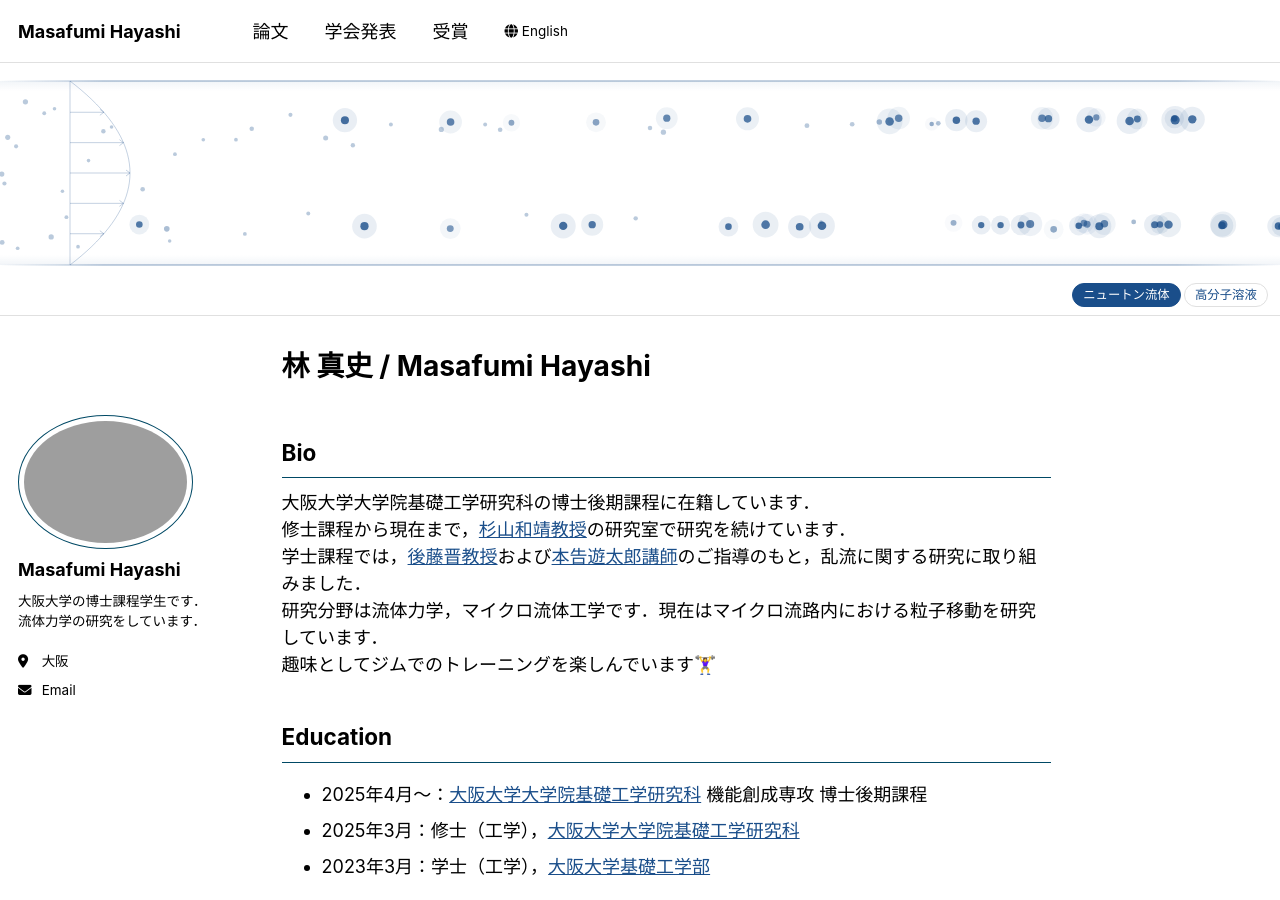
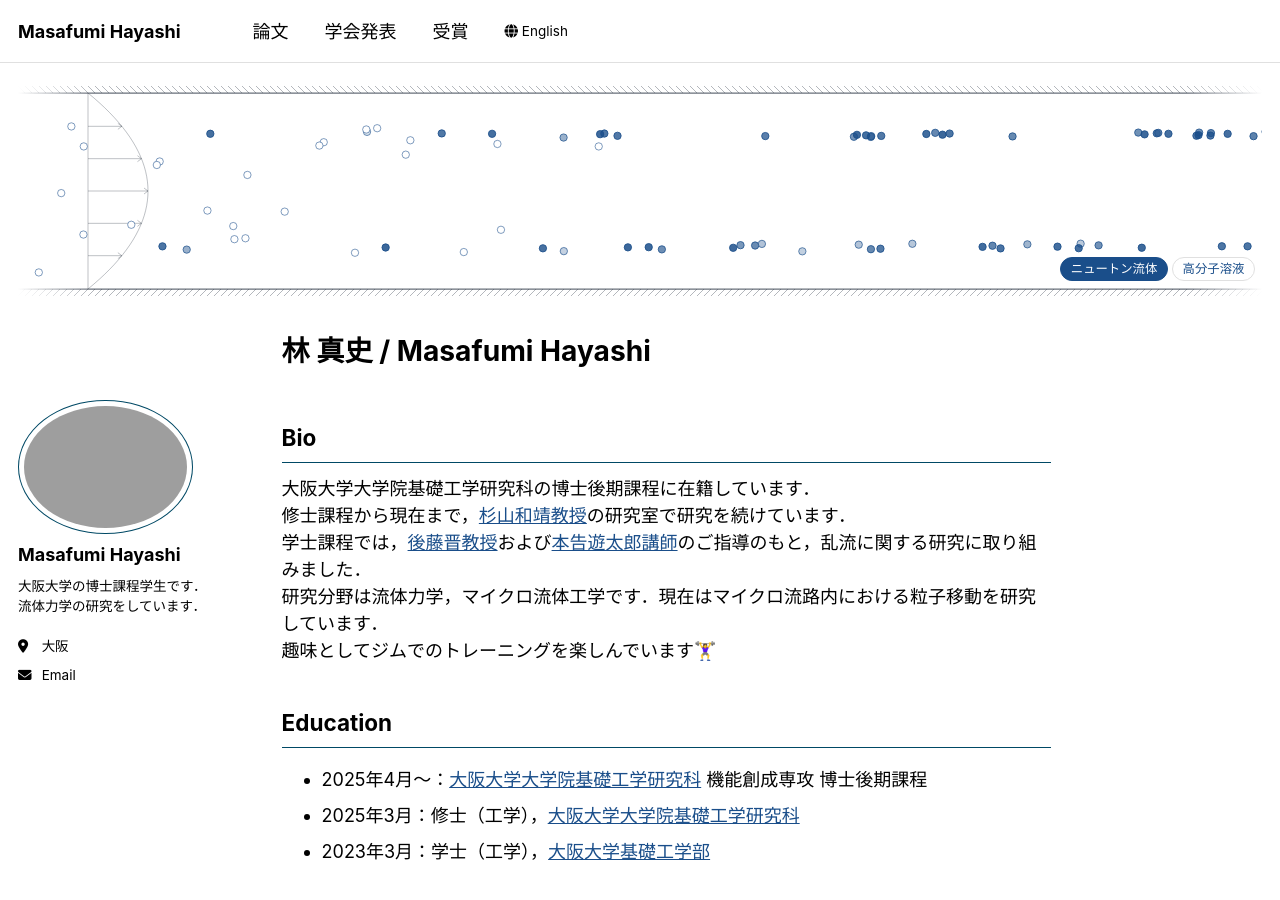
Before and after one commit to masafumin1515/masafumin1515.github.io, a Jekyll site: the page built from _pages/about.md, in a window 1280 px wide and 900 px high. Built offline with Jekyll 4.4.1, drawn with Linux system fonts in a browser that asks for light colours.

Commit message:
Restyle the focusing banner as a schematic aligned with the content width

```diff
--- a/_includes/focusing-bg.html
+++ b/_includes/focusing-bg.html
@@ -4,6 +4,7 @@
 {% endcomment %}
 {% assign t = site.data.i18n[page.lang] %}
 <section class="focusing-hero" aria-label="{{ t.focusing.caption }}">
+  <div class="focusing-hero__inner">
   <canvas id="focusing-bg" aria-hidden="true"></canvas>
   <div class="focusing-ui" role="group" aria-label="{{ t.focusing.caption }}">
     <span class="focusing-ui__modes">
@@ -11,4 +12,5 @@
       <button type="button" data-mode="viscoelastic" aria-pressed="false">{{ t.focusing.viscoelastic }}</button>
     </span>
   </div>
+  </div>
 </section>
--- a/_sass/_custom.scss
+++ b/_sass/_custom.scss
@@ -112,9 +112,18 @@ a {
    ========================================================================== */
 
 .focusing-hero {
-  position: relative;
-  margin-bottom: 0.5em;
-  border-bottom: 1px solid $rule-gray;
+  margin-top: 1em;
+
+  /* Same width as the page content (#main) */
+  &__inner {
+    @include container;
+    position: relative;
+    padding: 0 1em;
+
+    @include breakpoint($x-large) {
+      max-width: $x-large;
+    }
+  }
 
   canvas {
     display: block;
@@ -139,22 +148,26 @@ a {
   }
 }
 
+/* Mode switch: inside the channel at the lower right; below it on small screens */
 .focusing-ui {
   display: flex;
-  flex-wrap: wrap;
-  align-items: center;
   justify-content: flex-end;
-  gap: 0.3em 1em;
-  max-width: $x-large;
-  margin: 0 auto;
-  padding: 0 1em 0.6em;
+  gap: 0.3em;
+  padding-top: 0.4em;
   font-size: $type-size-7;
+
+  @include breakpoint($medium) {
+    position: absolute;
+    right: 2em;
+    bottom: 20px;
+    padding: 0;
+  }
 
   button {
     padding: 0.15em 0.8em;
     font: inherit;
     color: $link-blue;
-    background: transparent;
+    background: rgba(255, 255, 255, 0.9);
     border: 1px solid $rule-gray;
     border-radius: 999px;
     cursor: pointer;
--- a/assets/js/focusing-bg.js
+++ b/assets/js/focusing-bg.js
@@ -16,7 +16,9 @@
   const ctx = canvas.getContext("2d");
   const reduceMotion = window.matchMedia("(prefers-reduced-motion: reduce)").matches;
 
-  const RGB = "26, 78, 138";      // link blue of the site
+  const RGB = "26, 78, 138";      // link blue of the site, for the particles
+  const INK = "40, 50, 65";       // dark gray for the walls and the velocity profile
+  const HATCH = 7;                // px, spacing and length of the wall hatching
   const Y_EQ = 0.6;               // Newtonian equilibrium position (fraction of the half width)
   const CROSSING_TIME = 14;       // s for a centreline particle to cross the banner
   const K_NEWTONIAN = 0.25;       // 1/s, migration rate to +-Y_EQ
@@ -24,7 +26,7 @@
   const INLET = 0.2;              // fraction of the width over which migration ramps up
   const DWELL = 1.5;              // s near an equilibrium before a particle glows fully
   const NOISE = 0.02;             // random walk, keeps the unstable centreline alive
-  const WALL_INSET = 18;          // px between the canvas edge and a wall
+  const WALL_INSET = 12;          // px between the canvas edge and a wall (room for the hatching)
   const BURST = 16;               // particles added per click
 
   let mode = "newtonian";
@@ -63,7 +65,7 @@
   const randomY = () => (Math.random() * 2 - 1) * 0.9;
 
   function newParticle(x) {
-    return { x, y: randomY(), size: 0.8 + 0.4 * Math.random(), kx: 0, ky: 0, flash: 0, dwell: 0, recycle: true };
+    return { x, y: randomY(), kx: 0, ky: 0, flash: 0, dwell: 0, recycle: true };
   }
 
   // Start a particle at the inlet and let it travel to x, so that the first frame
@@ -111,33 +113,41 @@
     ripples = ripples.filter((r) => r.age < 0.9);
   }
 
-  // Walls that fade out at both ends, and a faint parabolic profile at the inlet.
+  // Horizontal gradient that fades a stroke out at both ends of the banner.
+  function fadeStroke(alpha) {
+    const g = ctx.createLinearGradient(0, 0, width, 0);
+    g.addColorStop(0, `rgba(${INK}, 0)`);
+    g.addColorStop(0.06, `rgba(${INK}, ${alpha})`);
+    g.addColorStop(0.94, `rgba(${INK}, ${alpha})`);
+    g.addColorStop(1, `rgba(${INK}, 0)`);
+    return g;
+  }
+
+  // Walls drawn with the textbook wall symbol (a line hatched on the solid side),
+  // fading out at both ends, and the parabolic velocity profile at the inlet.
   function drawChannel() {
     const top = WALL_INSET, bottom = height - WALL_INSET;
-    const fade = ctx.createLinearGradient(0, 0, width, 0);
-    fade.addColorStop(0, `rgba(${RGB}, 0)`);
-    fade.addColorStop(0.08, `rgba(${RGB}, 0.35)`);
-    fade.addColorStop(0.92, `rgba(${RGB}, 0.35)`);
-    fade.addColorStop(1, `rgba(${RGB}, 0)`);
-    ctx.strokeStyle = fade;
-    ctx.lineWidth = 1.5;
+    ctx.strokeStyle = fadeStroke(0.7);
+    ctx.lineWidth = 1.25;
+    ctx.beginPath();
     for (const yw of [top, bottom]) {
-      ctx.beginPath();
       ctx.moveTo(0, yw);
       ctx.lineTo(width, yw);
-      ctx.stroke();
     }
-    // Light shading just inside the walls.
-    for (const [yw, dir] of [[top, 1], [bottom, -1]]) {
-      const g = ctx.createLinearGradient(0, yw, 0, yw + dir * 10);
-      g.addColorStop(0, `rgba(${RGB}, 0.06)`);
-      g.addColorStop(1, `rgba(${RGB}, 0)`);
-      ctx.fillStyle = g;
-      ctx.fillRect(0, Math.min(yw, yw + dir * 10), width, 10);
+    ctx.stroke();
+    ctx.strokeStyle = fadeStroke(0.35);
+    ctx.lineWidth = 1;
+    ctx.beginPath();
+    for (let x = 0; x < width + HATCH; x += HATCH) {
+      ctx.moveTo(x, top);
+      ctx.lineTo(x - HATCH, top - HATCH);
+      ctx.moveTo(x, bottom);
+      ctx.lineTo(x - HATCH, bottom + HATCH);
     }
+    ctx.stroke();
     // Velocity profile u = 1 - y^2 with a few arrows.
     const x0 = Math.min(70, width * 0.06), len = Math.min(60, width * 0.05);
-    ctx.strokeStyle = `rgba(${RGB}, 0.25)`;
+    ctx.strokeStyle = `rgba(${INK}, 0.3)`;
     ctx.lineWidth = 1;
     ctx.beginPath();
     ctx.moveTo(x0, top);
@@ -165,25 +175,25 @@
   function draw() {
     ctx.clearRect(0, 0, width, height);
     drawChannel();
-    const scale = Math.max(1, Math.min(1.6, height / 200));
+    // All particles have the same size (monodisperse spheres). Travelling particles are
+    // drawn as open circles; they fill in once they have settled at an equilibrium.
+    const radius = Math.max(2.5, Math.min(4, height / 60));
+    ctx.lineWidth = 1;
     for (const p of particles) {
       const g = glow(p);
-      const radius = (2 + 1.6 * g) * p.size * scale;
       const sx = p.x * width, sy = toScreenY(p.y);
-      if (g > 0.2) {
-        ctx.fillStyle = `rgba(${RGB}, ${0.1 * g})`;
-        ctx.beginPath();
-        ctx.arc(sx, sy, radius * 3, 0, 2 * Math.PI);
-        ctx.fill();
-      }
-      ctx.fillStyle = `rgba(${RGB}, ${0.3 + 0.5 * g})`;
       ctx.beginPath();
       ctx.arc(sx, sy, radius, 0, 2 * Math.PI);
+      ctx.fillStyle = `rgba(255, 255, 255, ${1 - g})`;
       ctx.fill();
+      ctx.fillStyle = `rgba(${RGB}, ${0.85 * g})`;
+      ctx.fill();
+      ctx.strokeStyle = `rgba(${RGB}, ${0.55 + 0.3 * g})`;
+      ctx.stroke();
     }
     for (const r of ripples) {
       const t = r.age / 0.9;
-      ctx.strokeStyle = `rgba(${RGB}, ${0.3 * (1 - t)})`;
+      ctx.strokeStyle = `rgba(${INK}, ${0.35 * (1 - t)})`;
       ctx.lineWidth = 1;
       ctx.beginPath();
       ctx.arc(r.x, r.y, 6 + 45 * t, 0, 2 * Math.PI);
@@ -203,7 +213,7 @@
       const angle = Math.random() * 2 * Math.PI;
       const kick = 0.04 + 0.08 * Math.random();
       particles.push({
-        x: cx / width, y, size: 0.8 + 0.4 * Math.random(),
+        x: cx / width, y,
         kx: kick * Math.cos(angle) * 0.5,
         ky: kick * Math.sin(angle) * 6,
         flash: 1,
```
